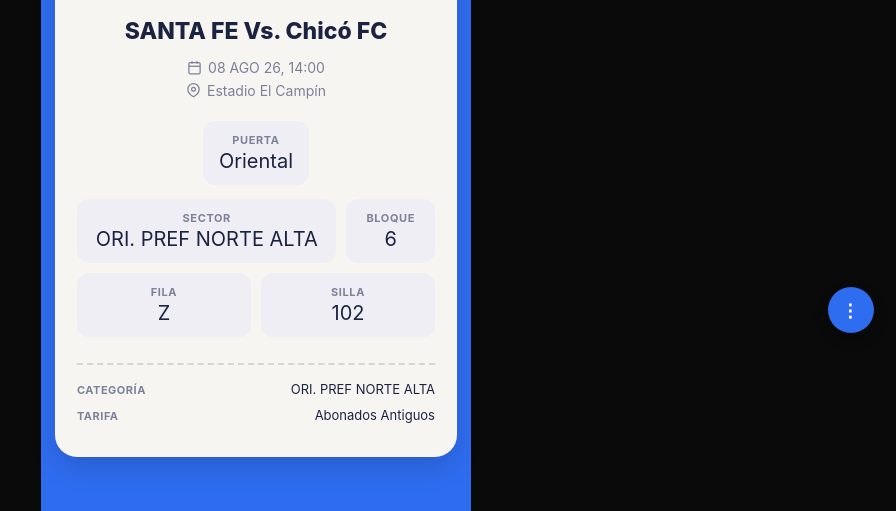
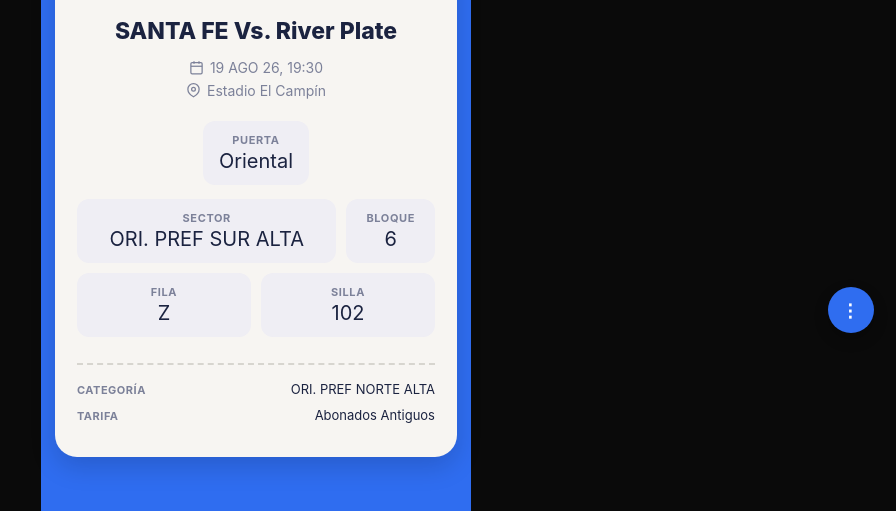
Before and after one commit to JuanSebax85/Santa-Fe, a plain HTML site: page index.html in a window 1280 px wide. Shown: the part 439-950 px from the top of the page, without its empty margins (384-1280 px from the left). Drawn offline with Linux system fonts and the light colour scheme.

Commit message:
Update index.html

```diff
--- a/index.html
+++ b/index.html
@@ -361,12 +361,12 @@
         <div class="divider-v"></div>
         <div class="logo-torneo-wrap">
           <img class="logo-torneo"
-            src="https://static.wikia.nocookie.net/logopedia/images/7/7f/LigaBetPlay.png/revision/latest?cb=20210410195804&path-prefix=es"
+            src="https://cdn.conmebol.com/wp-content/uploads/2017/02/conmebol-sudamericana.png"
             alt="Logo CONMEBOL Sudamericana">
         </div>
       </div>
 
-      <h1 class="partido">SANTA FE Vs. Chicó FC </h1>
+      <h1 class="partido">SANTA FE Vs. River Plate </h1>
 
       <div class="meta">
         <svg width="15" height="15" viewBox="0 0 24 24" fill="none" stroke="currentColor" stroke-width="2">
@@ -375,7 +375,7 @@
           <line x1="8" y1="2" x2="8" y2="6" />
           <line x1="3" y1="10" x2="21" y2="10" />
         </svg>
-        08 AGO 26, 14:00
+        19 AGO 26, 19:30
       </div>
       <div class="meta">
         <svg width="15" height="15" viewBox="0 0 24 24" fill="none" stroke="currentColor" stroke-width="2">
@@ -393,7 +393,7 @@
       <div class="fila-chips">
         <div class="chip-grande">
           <div class="chip-label">Sector</div>
-          <div class="chip-value">ORI. PREF NORTE ALTA</div>
+          <div class="chip-value">ORI. PREF SUR ALTA</div>
         </div>
         <div class="chip-chico">
           <div class="chip-label">Bloque</div>
```
